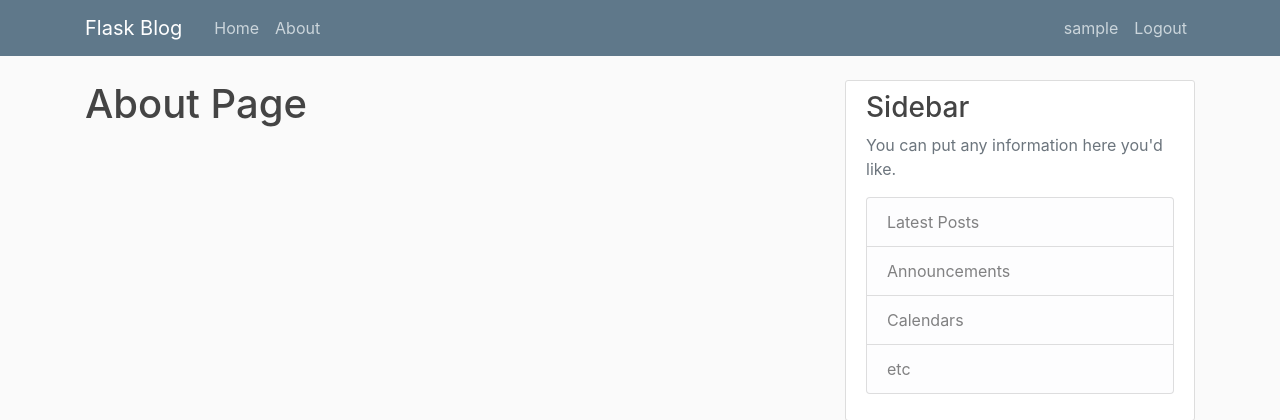
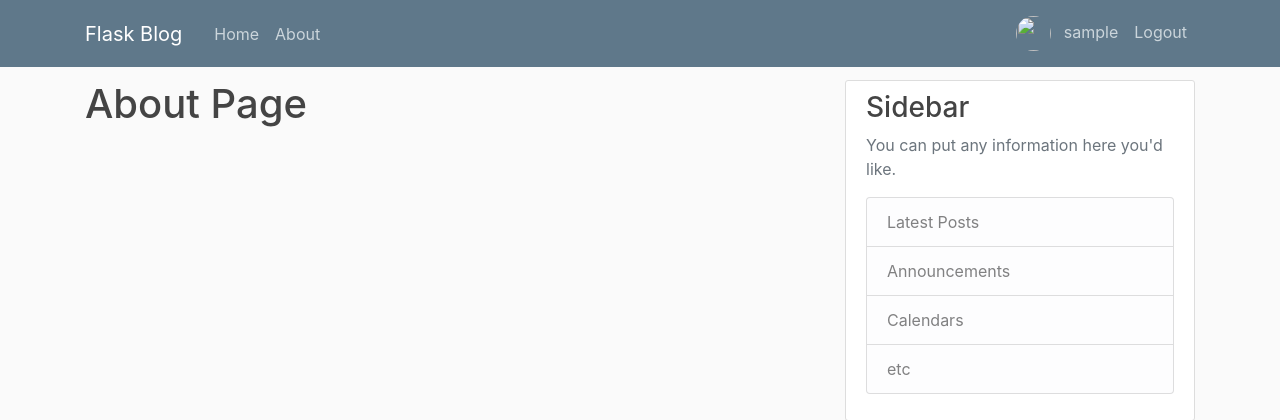
Before and after one commit to Paroxyste/Python, a Flask app: page /about in a window 1280 px wide. Shown: the top 420 px of the page. Run offline with Flask 2, Linux system fonts and the light colour scheme; the visitor is signed in with stand-in values (Sample User, id 1); data comes from the database, SQL or seed files in the repository; some libraries are stand-ins or nearby versions.

Commit message:
Add profile_pic to navbar

```diff
--- a/Flask_Blog/app/templates/layout.html
+++ b/Flask_Blog/app/templates/layout.html
@@ -55,10 +55,15 @@
                         {% if current_user.is_authenticated %}
                             <a class="nav-item nav-link"
                                href="{{ url_for('account') }}">
-                               {{ current_user.username}}
+
+                                <img class="rounded-circle mr-2"
+                                     width="35" height="35"
+                                     src="{{ image_file }}" />
+
+                               {{ current_user.username }}
                             </a>
 
-                            <a class="nav-item nav-link"
+                            <a class="nav-item nav-link mt-1"
                                href="{{ url_for('logout') }}">
                                 Logout
                             </a>
```
